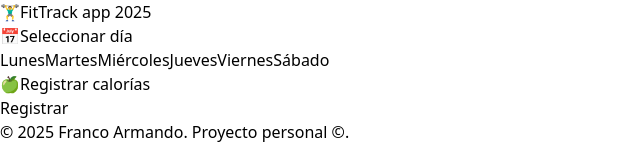
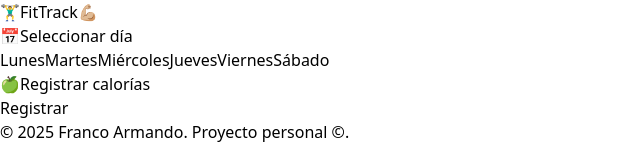
Before and after one commit to francoarmando1911/FitTrack-next, a Next.js app: page / in a window 1280 px wide. Shown: the top 160 px of the page, without its empty margins (0-640 px from the left). Built offline with nearby package versions, Linux system fonts and the light colour scheme.

Commit message:
actualizacion

```diff
--- a/src/app/page.tsx
+++ b/src/app/page.tsx
@@ -14,13 +14,14 @@ export default function FitTracker() {
 
   return (
     <>
-      <div className="min-h-screen bg-gradient-to-b from-rose-500 to-orange-600">
+      <div className="min-h-screen pt-5 bg-gradient-to-b from-rose-500 to-orange-600">
         <div className="container mx-auto px-4 py-8">
           <div className="max-w-2xl mx-auto bg-white/95 backdrop-blur-sm rounded-xl shadow-lg">
             <div className="text-center space-y-2 py-6">
               <h1 className="text-4xl font-bold tracking-tight flex items-center justify-center gap-2">
                 <span className="w-8 h-8 text-gray-800">🏋️‍♂️</span>
-                FitTrack app 2025
+                FitTrack
+                <span className="w-8 h-8 text-gray-800">💪🏼</span>
               </h1>
               <div className="flex items-center justify-center gap-2 text-gray-500">
                 <span className="w-5 h-5 text-gray-800">📅</span>
```
